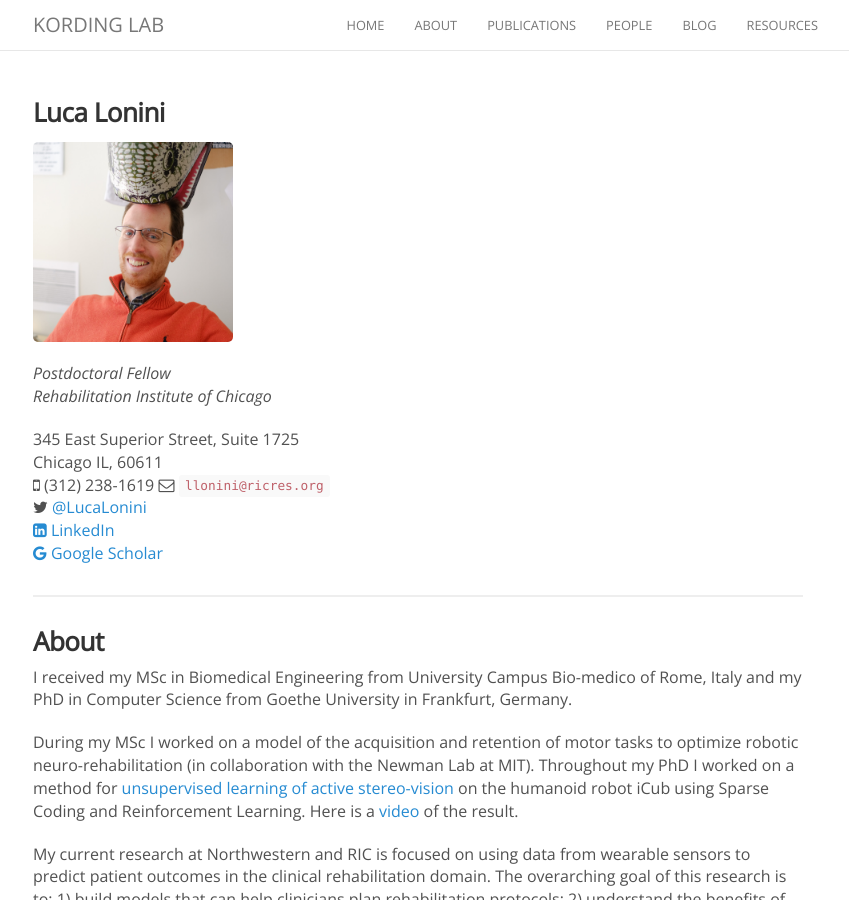
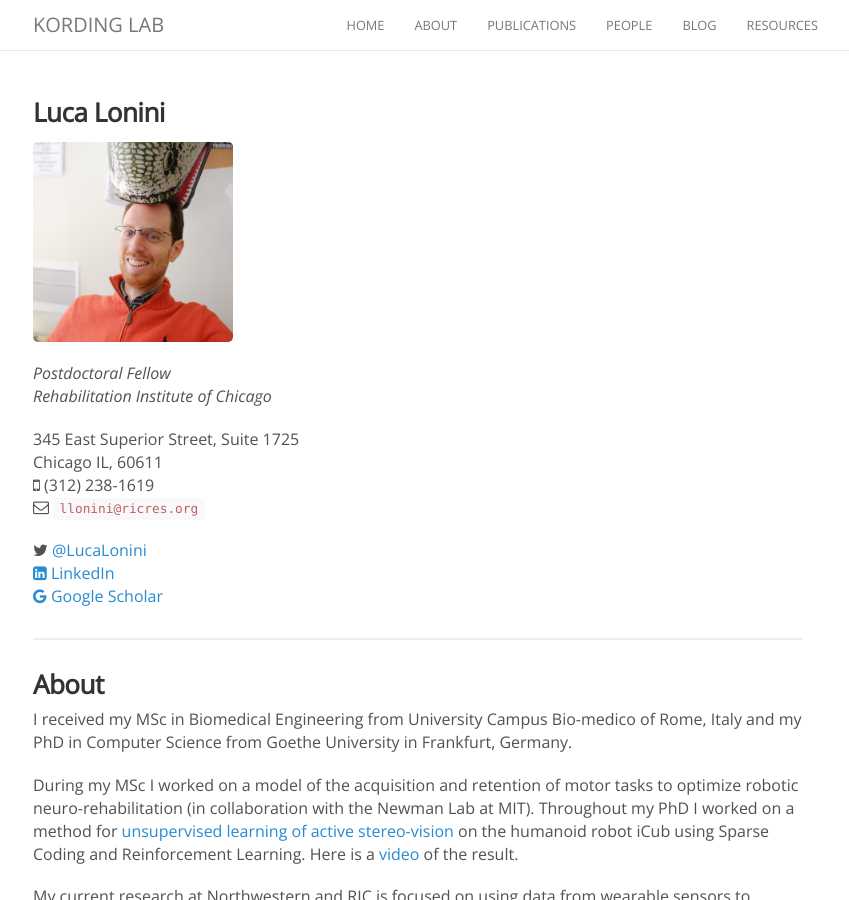
Before and after one commit to KordingLab/KordingLab.github.io, a Jekyll site: the page built from _people/luca_lonini.md, in a window 1280 px wide and 900 px high. Shown: the whole window, without its empty margins (222-1071 px from the left). Built offline with Jekyll 4.4.1, drawn with Linux system fonts in a browser that asks for light colours; nearby versions of some CDN libraries; comment, search, counter and statistics services are not loaded.

Commit message:
Update luca_lonini.md

```diff
--- a/_people/luca_lonini.md
+++ b/_people/luca_lonini.md
@@ -13,8 +13,9 @@ _Rehabilitation Institute of Chicago_
 
 345 East Superior Street, Suite 1725<br>
 Chicago IL, 60611<br>
-<i class="fa fa-mobile"></i> (312) 238-1619
+<i class="fa fa-mobile"></i> (312) 238-1619<br>
 <i class="fa fa-envelope-o"></i> `llonini@ricres.org`<br>
+
 <i class="fa fa-twitter"></i> [@LucaLonini](https://twitter.com/LucaLonini)<br>
 [<i class="fa fa-linkedin-square"></i> LinkedIn](https://www.linkedin.com/in/lucalonini)<br>
 [<i class="fa fa-google"></i> Google Scholar](https://scholar.google.it/citations?user=xxDk3-EAAAAJ&hl=en)
```
